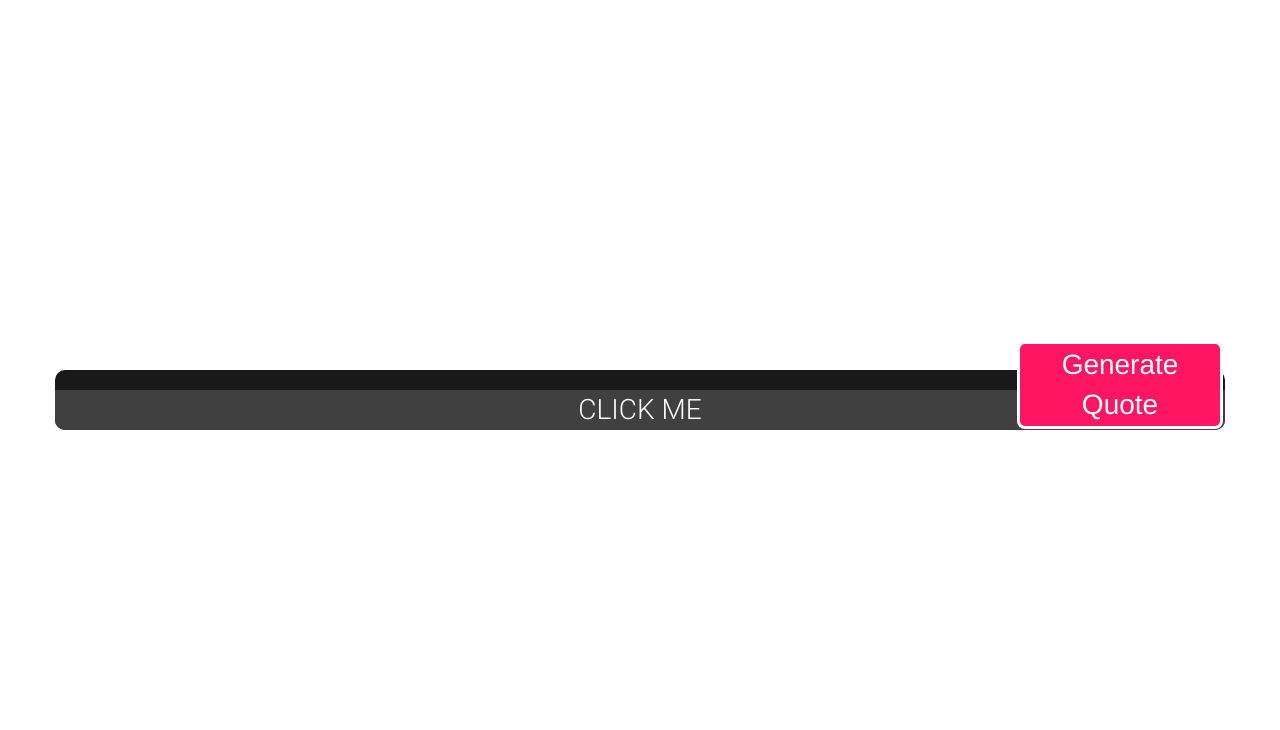
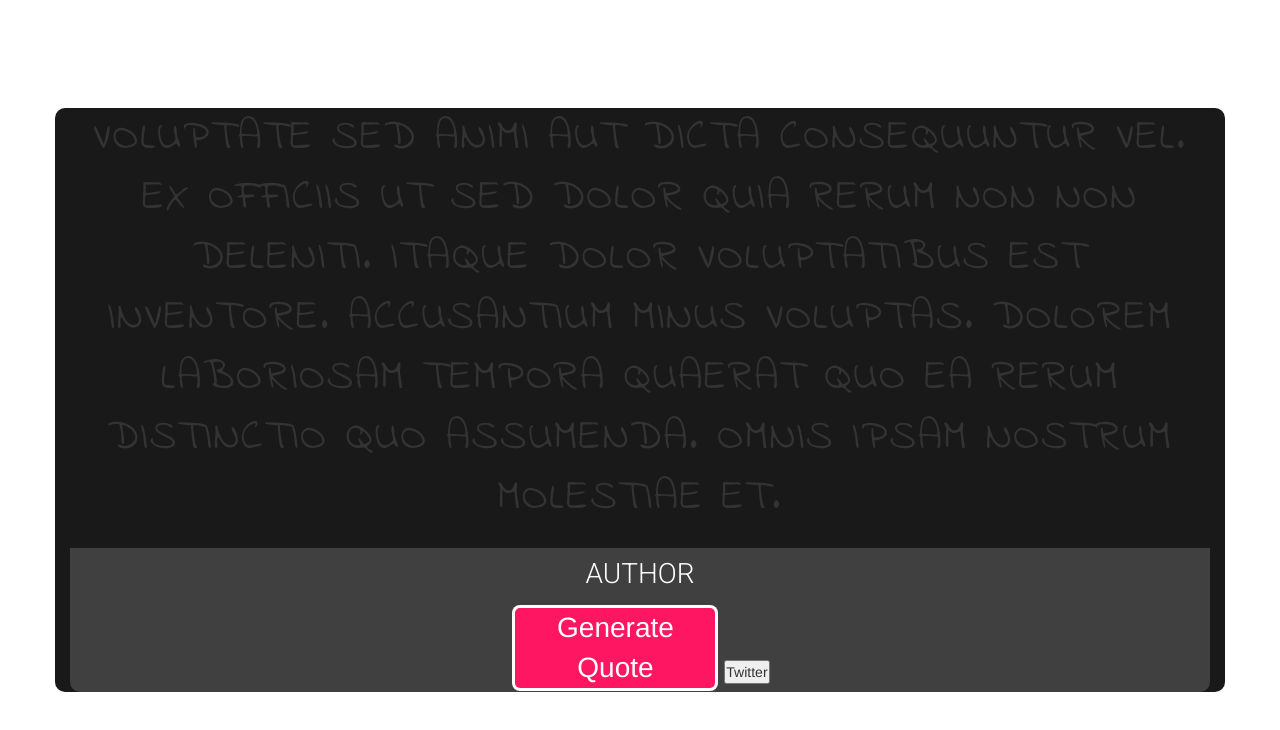
Before and after one commit to HugoLiconV/random_quote_generator, a plain HTML site: page index.html in a window 1280 px wide. Drawn offline with nearby package versions, Linux system fonts and the light colour scheme; no server answers.

Commit message:
Se arreglo la barra de detalles

```diff
--- a/Styles/style.scss
+++ b/Styles/style.scss
@@ -5,21 +5,24 @@ $indie: Indie Flower;
 
 $title: $roboto;
 $content: $indie;
+*{
+  margin: 0;
+  padding: 0;
+}
 
 body {
-  margin: auto;
   background: white;
   color: white;
 }
 
 .container {
   position: absolute;
+  display: block;
   top: 50%;
   left: 50%;
   height: auto;
   transform: translate(-50%, -50%);
   -webkit-transform: translate(-50%, -50%);
-  padding: 20px;
   background: #191919;
   text-align: center;
   border-radius: 10px;
@@ -30,6 +33,7 @@ body {
 }
 
 .content {
+  display: block;
   font-family: $content;
   font-size: 3em;
   text-transform: uppercase;
@@ -39,20 +43,14 @@ body {
 }
 
 .details {
+  display: inline-block;
   width: 100%;
-  height: auto;
   background-color: #404040;
-  position: absolute;
-  bottom: 0;
-  left: 0;
   border-radius: 0 0 10px 10px;
 }
 
 .btn-next {
   width: 200px;
-  position: absolute;
-  bottom: 0;
-  right: 0;
   font-size: 2em;
   //padding: 5px 5px;
   margin: 4px 5px;
--- a/index.html
+++ b/index.html
@@ -6,21 +6,27 @@
   <meta name="viewport" content="width=device-width, initial-scale=1.0">
   <meta http-equiv="X-UA-Compatible" content="ie=edge">
   <link rel="stylesheet" href="/Styles/style.css">
-  <link rel="stylesheet"
-  href="https://maxcdn.bootstrapcdn.com/bootstrap/3.3.7/css/bootstrap.min.css">
+   <link rel="stylesheet" href="https://maxcdn.bootstrapcdn.com/bootstrap/3.3.7/css/bootstrap.min.css">
 
   <title>Random Quote Generator</title>
 </head>
-<body onload="getQuote()">
+
+<body onload="showQuote()">
   <div class="container">
     <!--Content Quote-->
-    <div class="content" id="content"></div>
+    <div class="content" id="content">
+      <p>Voluptate sed animi aut dicta consequuntur vel. Ex officiis ut sed dolor quia rerum non non deleniti. Itaque dolor
+        voluptatibus est inventore. Accusantium minus voluptas. Dolorem laboriosam tempora quaerat quo ea rerum distinctio
+        quo assumenda. Omnis ipsam nostrum molestiae et.</p>
+    </div>
     <div class="details">
-      <a href="" target="_blank" class="title" id="title">Click me</a>
+      <p class="title">Author</p>
       <button class="btn-next" id="next">Generate Quote</button>
+      <button>Twitter</button>
     </div>
   </div>
 </body>
-  <script src="https://cdnjs.cloudflare.com/ajax/libs/jquery/3.1.1/jquery.min.js"></script>
-  <script src="main.js"></script>
+<script src="https://cdnjs.cloudflare.com/ajax/libs/jquery/3.1.1/jquery.min.js"></script>
+<script src="main.js"></script>
+
 </html>
--- a/main.js
+++ b/main.js
@@ -1,9 +1,7 @@
-var p = document.getElementById("next");
-p.onclick = function() {
-  getQuote();
-};
+var buttonNext = document.getElementById("next");
+buttonNext.addEventListener("click", showQuote);
 
-function getQuote() {
+function showQuote() {
   $.ajax({
     url:
       "http://api.forismatic.com/api/1.0/?method=getQuote&lang=en&format=json",
@@ -12,8 +10,6 @@ function getQuote() {
       $(".title").text("—" + data.quoteAuthor);
       //       QUOTE
       $(".content").html('"' + data.quoteText + '"');
-      var a = document.getElementById("title");
-      a.href = data.link;
       let letters = document.querySelector("#content").innerText.split("");
       // let quote = document.querySelector('#title').innerHTML.split('');
       document.querySelector("#content").innerHTML = letters.randomColor();
```
Also changed, not shown: Styles/style.css, 1 other file.
